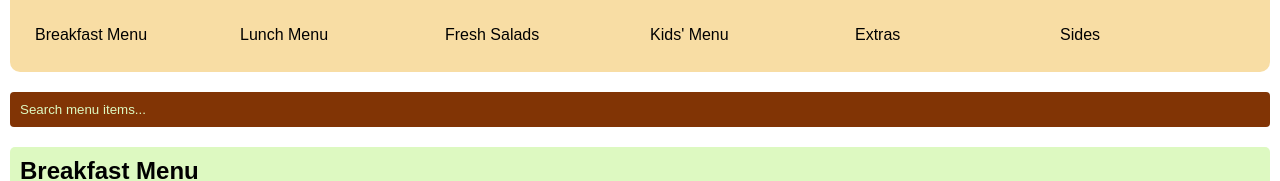
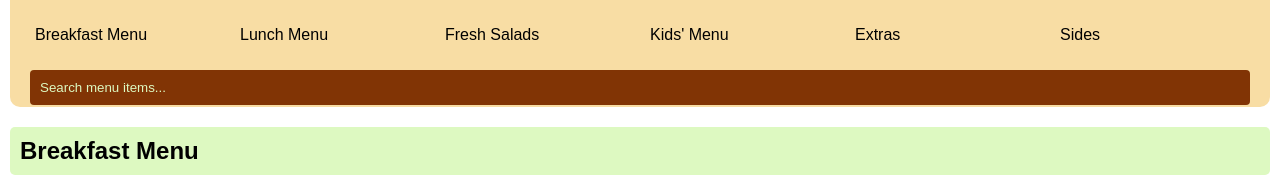
Before and after one commit to royalgillz/GardeniaCafeKitchen, a React (Vite) app: page /#/menu in a window 1280 px wide. Shown: the part 755-936 px from the top of the page. Built offline with nearby package versions, Linux system fonts and the light colour scheme.

Commit message:
Merged Filter Bar into CategoryNavigation

```diff
--- a/src/App.css
+++ b/src/App.css
@@ -379,8 +379,8 @@
 .filter-bar {
   display: flex;
   justify-content: space-between;
-  position: sticky;
-  top: 199px;
+  /* position: sticky; */
+  /* top: 199px; */
 }
 
 .filter-bar input {
@@ -538,10 +538,6 @@
   .filter-bar {
     top: 227px;
   }
-
-  .filter-bar input {
-    margin-bottom: 20px;
-  }
 }
 
 @media (max-width: 400px) {
--- a/src/Components/menu/CategoryNavigation.jsx
+++ b/src/Components/menu/CategoryNavigation.jsx
@@ -1,16 +1,14 @@
 import React, { useState, useEffect } from 'react';
 import { Link } from 'react-scroll';
+import FilterBar from './FilterBar';
 
-const CategoryNavigation = ({ categories }) => {
+const CategoryNavigation = ({ categories, filterText, setFilterText }) => {
     const [offset, setOffset] = useState(-235); // Default offset for larger screens
 
     useEffect(() => {
         const updateOffset = () => {
             // Set different offsets based on screen width
-            // setOffset(window.innerWidth <= 768 ? -283 : -235);
-            // setOffset(window.innerWidth <= 400 ? -283 : -235);
-            setOffset(window.innerWidth <= 400 ? -283 : window.innerWidth <= 768 ? -262 : -235);
-
+            setOffset(window.innerWidth <= 400 ? -283 : window.innerWidth <= 768 ? -265 : -235);
         };
 
         // Initial check
@@ -42,6 +40,8 @@ const CategoryNavigation = ({ categories }) => {
                     </li>
                 ))}
             </ul>
+            {/* FilterBar added here */}
+            <FilterBar filterText={filterText} setFilterText={setFilterText} />
         </div>
     );
 };
--- a/src/Components/menu/MenuPage.jsx
+++ b/src/Components/menu/MenuPage.jsx
@@ -1,21 +1,18 @@
 import React, { useState } from 'react';
 import CategorySection from './CategorySection';
-import FilterBar from './FilterBar';
 import HighlightedPhoto from './HighlightedPhoto';
 import CategoryNavigation from './CategoryNavigation';
 import { breakfastMenu, lunchMenu, kidsMenu, freshSaladsMenu, extrasMenu, sideMenu } from '../../assets/menuData';
 
 const MenuPage = () => {
-    const [filterText, setFilterText] = useState('');
+    const [filterText, setFilterText] = useState(''); // Filter state moved to pass as props
     const categories = [
         { id: 'breakfast', name: 'Breakfast Menu', items: breakfastMenu },
         { id: 'lunch', name: 'Lunch Menu', items: lunchMenu },
-        // { id: 'eggs', name: 'Egg Benedict', items: eggBenedictMenu },
         { id: 'salads', name: 'Fresh Salads', items: freshSaladsMenu },
         { id: 'kids', name: 'Kids\' Menu', items: kidsMenu },
         { id: 'extras', name: 'Extras', items: extrasMenu },
         { id: 'sides', name: 'Sides', items: sideMenu },
-        // { id: 'sandwiches', name: 'Sandwiches & Wraps', items: sandwichesMenu },
     ];
 
     const filteredCategories = categories.map((category) => ({
@@ -45,14 +42,16 @@ const MenuPage = () => {
             .filter((item) => item !== null), // Remove null items
     }));
 
-
     return (
         <div className="menu-page">
             <HighlightedPhoto />
-            <CategoryNavigation categories={categories} />
-            <FilterBar filterText={filterText} setFilterText={setFilterText} />
+            <CategoryNavigation
+                categories={categories}
+                filterText={filterText}
+                setFilterText={setFilterText} // Pass filterText state as props
+            />
             <div className="menu-categories">
-                {filteredCategories.map(category => (
+                {filteredCategories.map((category) => (
                     <CategorySection key={category.id} category={category} />
                 ))}
             </div>
```
